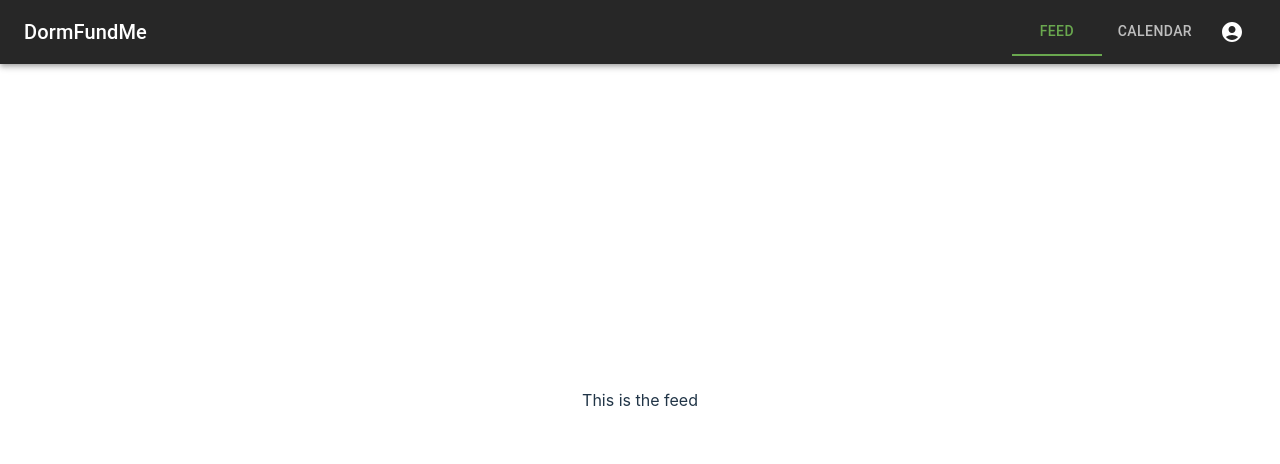
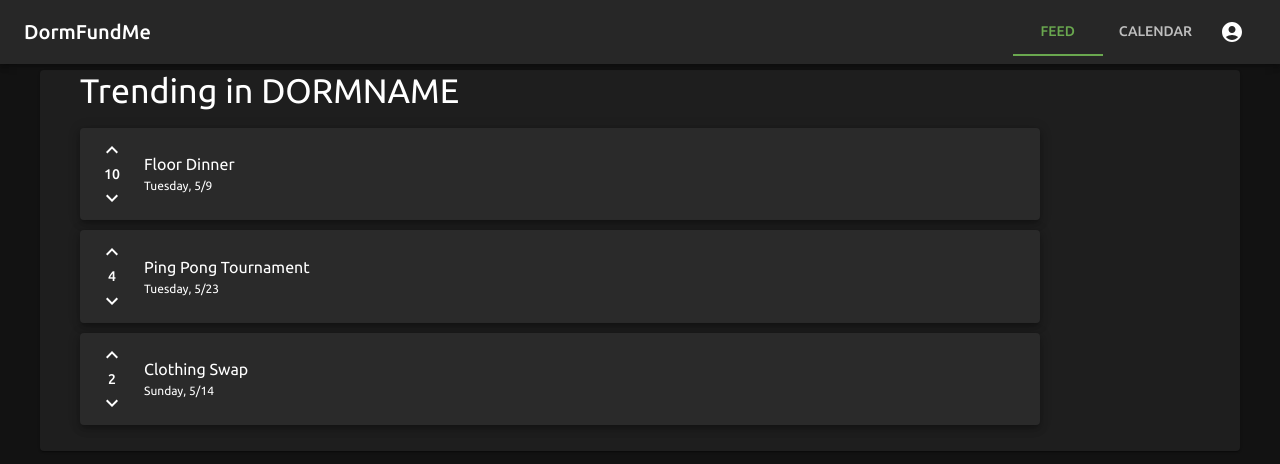
Before and after one commit to pabaill/CS278-Project--DormFundMe-, a React (Vite) app in the folder DormFundMe/: page / in a window 1280 px wide. Shown: the top 464 px of the page. Built offline with nearby package versions, Linux system fonts and the light colour scheme.

Commit message:
Added posts w/ modal windows

```diff
--- a/DormFundMe/src/App.jsx
+++ b/DormFundMe/src/App.jsx
@@ -3,6 +3,7 @@ import {ThemeProvider, Typography, createTheme} from '@mui/material';
 import { themeOptions } from './assets/theme/theme';
 import DFMNavBar from './assets/components/NavBar/dfm-nav-bar';
 import { useState } from 'react';
+import DFMFeed from './assets/components/Feed/dfm-feed';
 
 function App() {
   const theme = createTheme(themeOptions);
@@ -12,9 +13,7 @@ function App() {
       <ThemeProvider theme={theme}>
         <DFMNavBar changePage={changePage} />
         {currPage == "feed" ? (
-        <Typography variant='body'>
-          This is the feed
-        </Typography>
+        <DFMFeed />
         ) : (<></>)}
         {currPage == "calendar" ? (
         <Typography variant='body'>
--- /dev/null
+++ b/DormFundMe/src/assets/components/Feed/dfm-feed.css
@@ -0,0 +1,36 @@
+@media only screen and (min-width: 600px) {
+    .dfm-feed-paper {
+        margin-top: 30px;
+    }
+}
+
+@media only screen and (min-width: 480px) and (max-width: 600px) {
+    .dfm-feed-paper {
+        margin-top: 20px;
+    }
+}
+
+@media only screen and (max-width: 480px) {
+    .dfm-feed-paper {
+        margin-top: 0px;
+    }
+}
+
+.dfm-feed-paper {
+    display: flex;
+    flex-direction: column;
+}
+
+.dfm-feed-post-list {
+    list-style-type: none;
+    width: 80%;
+}
+
+.dfm-feed-post-list-item {
+    margin-bottom: 10px;
+}
+
+.dfm-feed-paper h4 {
+    text-align: left;
+    margin-left: 40px;
+}
--- /dev/null
+++ b/DormFundMe/src/assets/components/Feed/dfm-feed.jsx
@@ -0,0 +1,51 @@
+import {Typography, Paper} from '@mui/material';
+import "./dfm-feed.css";
+import DFMPost from "../Post/dfm-post";
+
+const dormname = "DORMNAME";
+
+const sample_desc = "Lorem ipsum dolor sit amet, consectetur adipiscing elit, sed do eiusmod tempor incididunt ut labore et dolore magna aliqua. Tortor at auctor urna nunc. Sit amet luctus venenatis lectus magna. Nisl nunc mi ipsum faucibus. Vel risus commodo viverra maecenas. Leo vel orci porta non pulvinar neque. "
+const stock_img = "https://images.megapixl.com/2219/22193936.jpg";
+
+function DFMFeed() {
+    const posts = [{
+        title: "Floor Dinner",
+        upvotes: 10,
+        date: new Date("05-09-2023"),
+        author: "@anon-aardvark",
+        description: sample_desc,
+        image: stock_img
+    },
+    {
+        title: "Ping Pong Tournament",
+        upvotes: 4,
+        date: new Date("05-23-2023"),
+        author: "@some-guy",
+        description: sample_desc,
+        image: stock_img
+    },
+    {
+        title: "Clothing Swap",
+        upvotes: 2,
+        date: new Date("05-14-2023"),
+        author: "@third-floor-phantom",
+        description: sample_desc,
+        image: stock_img
+    }
+    ];
+
+    return (
+        <Paper className='dfm-feed-paper'>
+            <Typography variant='h4'>Trending in {dormname}</Typography>
+            <ul className='dfm-feed-post-list'>
+                {posts.map(p => (
+                    <li key={p.author + p.date.toString()} className='dfm-feed-post-list-item'>
+                        <DFMPost post={p}></DFMPost>
+                    </li>
+                ))}
+            </ul>
+        </Paper>
+    );
+}
+
+export default DFMFeed
--- /dev/null
+++ b/DormFundMe/src/assets/components/Post/dfm-post.css
@@ -0,0 +1,79 @@
+.dfm-post-paper {
+    display: flex;
+}
+
+.dfm-post-buttons {
+    padding: 10px 20px;
+    display: flex;
+    flex-direction: column;
+}
+
+.dfm-post-info {
+    cursor: pointer;
+    display: flex;
+    flex-direction: column;
+    align-items: start;
+    justify-content: center;
+    width: 100%;
+}
+
+.dfm-post-modal {
+    position: relative;
+    display: flex;
+    align-items: center;
+    background-color: #292929;
+    color: white;
+    min-width: 60%;
+    min-height: 50%;
+    margin: 10% 20%;
+    padding: 10px;
+}
+
+.dfm-post-modal header {
+    position: absolute;
+    top: 0;
+}
+
+.dfm-post-modal-close {
+    cursor: pointer;
+    position: absolute;
+    right: 0;
+    top: 0;
+    width: 20px;
+}
+
+.dfm-post-image {
+    display: block;
+    max-width: 50%;
+    max-height: 50%;
+    width: auto;
+    height: auto;
+    grid-column-start: 2;
+    padding: 10px;
+    margin-top: 30px;
+}
+
+.dfm-post-modal header {
+    width: 90%;
+}
+
+@media only screen and (max-width: 800px) {
+    .dfm-post-modal {
+        display: flex;
+        flex-direction: column;
+        max-width: 80%;
+        max-height: 80%;
+        margin: 5% 10%;
+    }
+    .dfm-post-image {
+        display: block;
+        max-width: 80%;
+        max-height: 80%;
+        width: auto;
+        height: auto;
+        padding: 10px;
+    }
+    .dfm-post-modal-info {
+        margin-top: 50px;
+    }
+}
--- /dev/null
+++ b/DormFundMe/src/assets/components/Post/dfm-post.jsx
@@ -0,0 +1,54 @@
+import {Typography, Paper, Modal, Box, Button} from '@mui/material';
+import KeyboardArrowUpIcon from '@mui/icons-material/KeyboardArrowUp';
+import KeyboardArrowDownIcon from '@mui/icons-material/KeyboardArrowDown';
+import CloseIcon from '@mui/icons-material/Close';
+import "./dfm-post.css";
+import { useState } from 'react';
+
+const dateOptions = {weekday: 'long', month: 'numeric', day: 'numeric'};
+
+function DFMPost({post}) {
+
+    const [modalOpen, handleOpen] = useState(false);
+
+    return (
+        <div>
+            <Paper elevation={5} className='dfm-post-paper'>
+                <div className='dfm-post-buttons'>
+                    <KeyboardArrowUpIcon />
+                    <Typography variant="button">{post.upvotes}</Typography>
+                    <KeyboardArrowDownIcon />
+                </div>
+                <div className='dfm-post-info' onClick={() => handleOpen(true)}>
+                    <Typography variant="body1">{post.title}</Typography>
+                    <Typography variant="caption">{post.date.toLocaleDateString('en-US', dateOptions)}</Typography>
+                </div>
+            </Paper>
+            <Modal open={modalOpen} onClose={() => handleOpen(false)}>
+                <Box className='dfm-post-modal'>
+                    <header>
+                        <Typography variant="h3" style={{textOverflow: "ellipsis", whiteSpace: "nowrap", overflow: "hidden"}}>
+                            {post.title}
+                        </Typography>
+                    </header>
+                    <CloseIcon onClick={() => handleOpen(false)} className="dfm-post-modal-close"></CloseIcon>
+                    <div className='dfm-post-modal-info'>
+                        <Typography variant="body1">
+                        {post.date.toLocaleDateString('en-US', dateOptions)}
+                        </Typography>
+                        <Typography variant="body1">
+                            {post.author}
+                        </Typography>
+                        <Typography variant="body2">
+                        {post.description}
+                        </Typography>
+                    </div>
+                    <img className='dfm-post-image' src={post.image}></img>
+                    {/* TODO: Display comments */}
+                </Box>
+            </Modal>
+        </div>
+    )
+}
+
+export default DFMPost
--- a/DormFundMe/src/assets/theme/theme.jsx
+++ b/DormFundMe/src/assets/theme/theme.jsx
@@ -14,4 +14,7 @@ export const themeOptions = {
       main: '#1ff72a',
     },
   },
+  typography: {
+    fontFamily: "'Ubuntu', sans-serif"
+  }
 };
--- a/DormFundMe/src/index.css
+++ b/DormFundMe/src/index.css
@@ -1,69 +1,5 @@
+@import url('https://fonts.googleapis.com/css2?family=Ubuntu:wght@300;400;500&display=swap');
+
 :root {
-  font-family: Inter, system-ui, Avenir, Helvetica, Arial, sans-serif;
-  line-height: 1.5;
-  font-weight: 400;
-
-  color-scheme: light dark;
-  color: rgba(255, 255, 255, 0.87);
-  background-color: #242424;
-
-  font-synthesis: none;
-  text-rendering: optimizeLegibility;
-  -webkit-font-smoothing: antialiased;
-  -moz-osx-font-smoothing: grayscale;
-  -webkit-text-size-adjust: 100%;
+    background-color: #121212;
 }
-
-a {
-  font-weight: 500;
-  color: #646cff;
-  text-decoration: inherit;
-}
-a:hover {
-  color: #535bf2;
-}
-
-body {
-  margin: 0;
-  display: flex;
-  place-items: center;
-  min-width: 320px;
-  min-height: 100vh;
-}
-
-h1 {
-  font-size: 3.2em;
-  line-height: 1.1;
-}
-
-button {
-  border-radius: 8px;
-  border: 1px solid transparent;
-  padding: 0.6em 1.2em;
-  font-size: 1em;
-  font-weight: 500;
-  font-family: inherit;
-  background-color: #1a1a1a;
-  cursor: pointer;
-  transition: border-color 0.25s;
-}
-button:hover {
-  border-color: #646cff;
-}
-button:focus,
-button:focus-visible {
-  outline: 4px auto -webkit-focus-ring-color;
-}
-
-@media (prefers-color-scheme: light) {
-  :root {
-    color: #213547;
-    background-color: #ffffff;
-  }
-  a:hover {
-    color: #747bff;
-  }
-  button {
-    background-color: #f9f9f9;
-  }
-}
```
